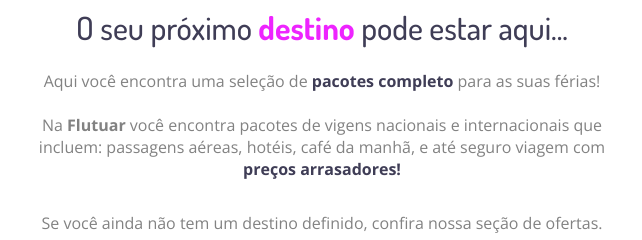
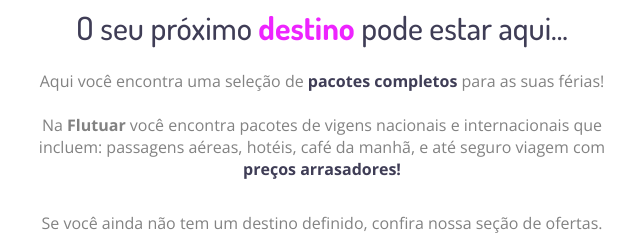
Before and after one commit to gustavozonta/desafioextra-recriandolayout-explorer-rocketseat, a plain HTML site: page index.html in a window 1280 px wide. Shown: the part 265-505 px from the top of the page, 318-960 px from the left. Drawn offline with nearby package versions, Linux system fonts and the light colour scheme.

Commit message:
change index

```diff
--- a/index.html
+++ b/index.html
@@ -15,7 +15,7 @@
     <img src="/assets/img1.jpg" alt="mulher com a mão no globo e uns pontos de coordenadas">
     <h1>O seu próximo <span>destino</span> pode estar aqui...</h1>
     <p>
-      Aqui você encontra uma seleção de <span id="black">pacotes completo</span> para as suas férias!
+      Aqui você encontra uma seleção de <span id="black">pacotes completos</span> para as suas férias!
       <br/>
       <br/>
       Na <strong>Flutuar</strong> você encontra pacotes de vigens nacionais e internacionais que
```
